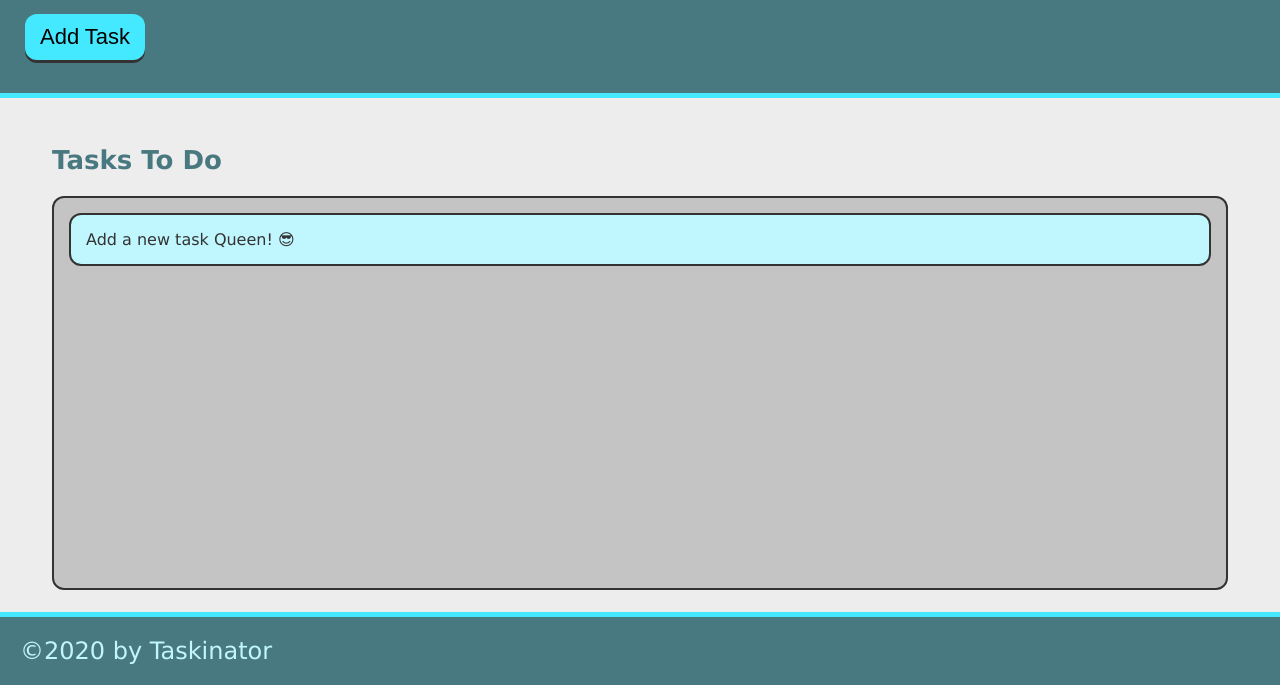
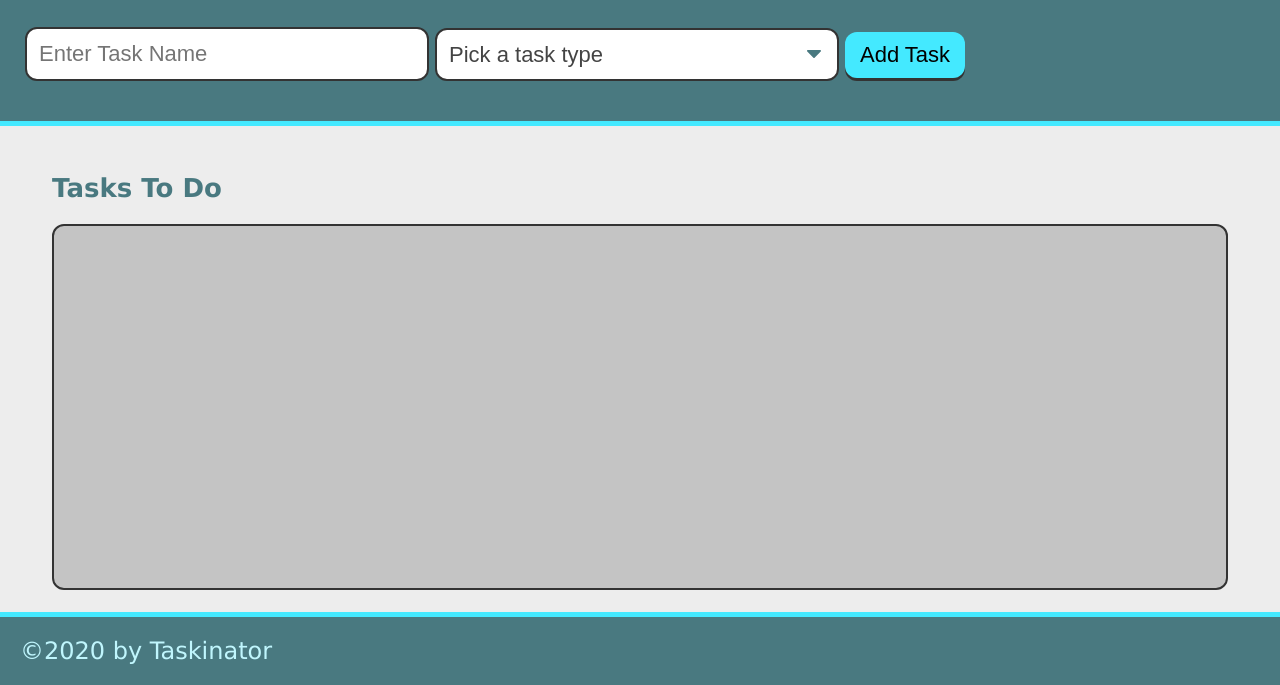
Before and after one commit to skyllarb/taskinator, a plain HTML site: page index.html in a window 1280 px wide. Shown: the part 115-800 px from the top of the page. Drawn offline with Linux system fonts and the light colour scheme.

Commit message:
completed html task form

```diff
--- a/index.html
+++ b/index.html
@@ -11,15 +11,28 @@
 <body>
     <header>
         <h1 class="page-title">Taskinator</h1>
-        <p>Click the button below to add a new task!</p>
-        <button class="btn" id="save-task">Add Task</button>
+        <p>Click the button below to add a new task! &#128526;</p>
+        <form id="task-form">
+            <div class="form-group">
+                <input type="text" name="task-name" placeholder="Enter Task Name" />
+            </div>
+            <div class="form-group">
+                <select name="task-type" class="select-dropdown">
+                    <option value="" disabled selected>Pick a task type</option>
+                    <option value="Print">Print</option>
+                    <option value="Web">Web</option>
+                    <option value="Mobile">Mobile</option>
+                  </select>
+            </div>
+            <div class="form-group">
+                <button class="btn" id="save-task">Add Task</button>
+            </div>
+        </form>
     </header>
     <main class="page-content">
         <section class="task-list-wrapper">
             <h2 class="list-title">Tasks To Do</h2>
-            <ul class="task-list" id="tasks-to-do">
-                <li class="task-item">Add a new task Queen! &#128526;</li>
-            </ul>
+            <ul class="task-list" id="tasks-to-do"></ul>
         </section>
     </main>
     <footer>
```
